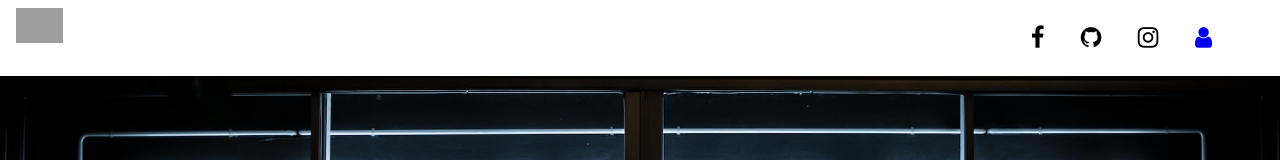
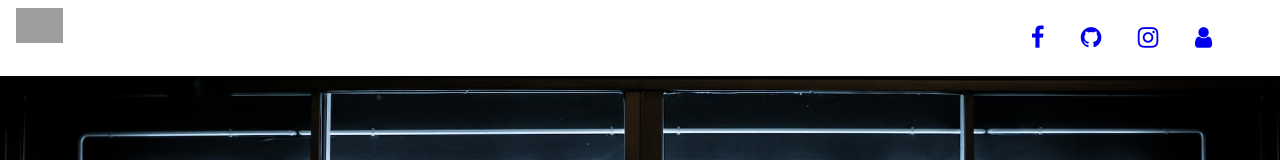
Before and after one commit to death-heaven/jovian-course, a plain HTML site: page src/index.html in a window 1280 px wide. Shown: the top 160 px of the page. Drawn offline with Linux system fonts and the light colour scheme; grey boxes are pictures that could not be loaded.

Commit message:
added reference to social media

```diff
--- a/src/index.html
+++ b/src/index.html
@@ -13,9 +13,9 @@
     <div id="navbar">
         <img id="navlogo" src="https://asset.brandfetch.io/idAaZ51xKa/idGlKJ3R_s.jpeg?updated=1709287019354" alt="logo">
         <ul id="navlist">
-            <li><i class="fa fa-facebook"></i></li>
-            <li><i class="fa fa-github"></i></li>
-            <li><i class="fa fa-instagram"></i></li>
+            <li><a href="https://www.facebook.com/"><i class="fa fa-facebook"></i></a></li>
+            <li><a href="https://github.com/"><i class="fa fa-github"></i></a></li>
+            <li><a href="https://www.instagram.com/"><i class="fa fa-instagram"></i></a></li>
             <li><a href="login.html"><i class="fa fa-user"></i></a></li>
         </ul>
     </div>
```
